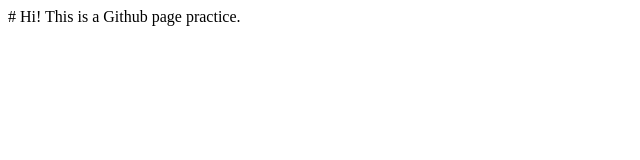
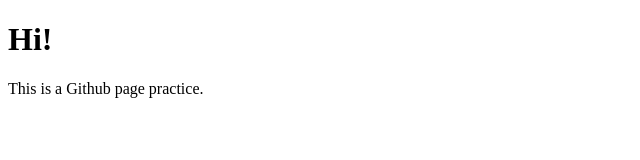
Before and after one commit to Geony918/Geony918.github.io, a plain HTML site: page index.html in a window 1280 px wide. Shown: the whole page, without its empty margins (0-640 px from the left). Drawn offline with Linux system fonts and the light colour scheme.

Commit message:
Edit Github Page

```diff
--- a/index.html
+++ b/index.html
@@ -2,12 +2,12 @@
 <html lang="en">
 <head>
     <meta charset="UTF-8">
-    <meta http-equiv="X-UA-Compatible" content="IE=edge">
-     <meta name="viewport" content="width=device-width, initial-scale=1.0">
-     <title>Document</title>
+    <meta http-equiv="X-UA-Compatible" content="IE=safari">
+    <meta name="viewport" content="width=device-width, initial-scale=1.0">
+    <title>Document</title>
 </head>
 <body>
-    # Hi!
+    <h1>Hi!</h1>
 
     This is a Github page practice.
 </body>
```
